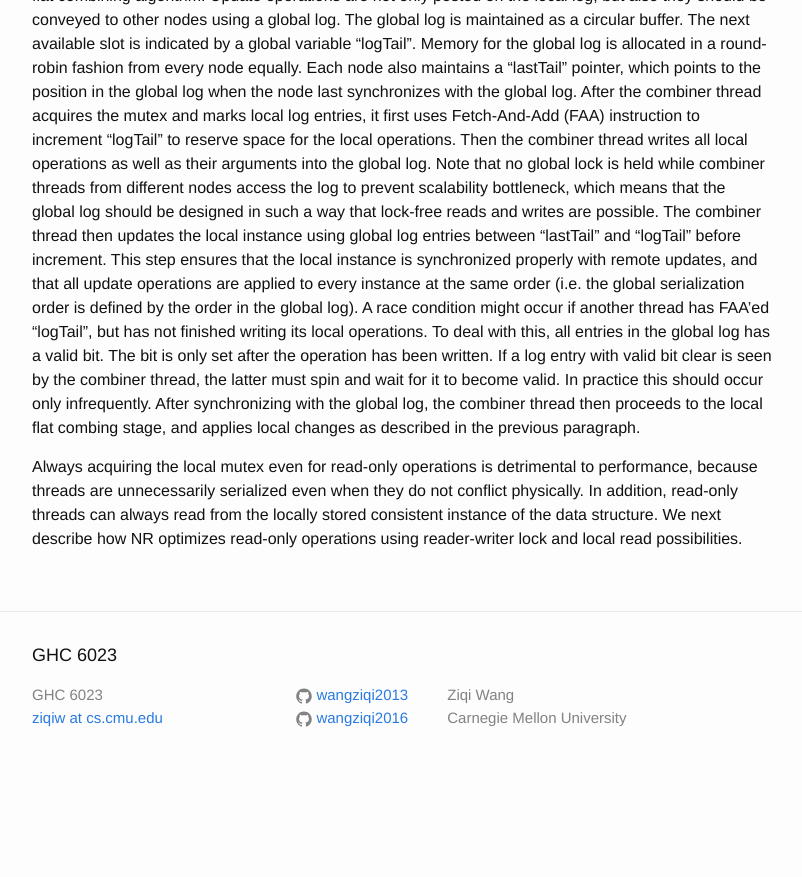
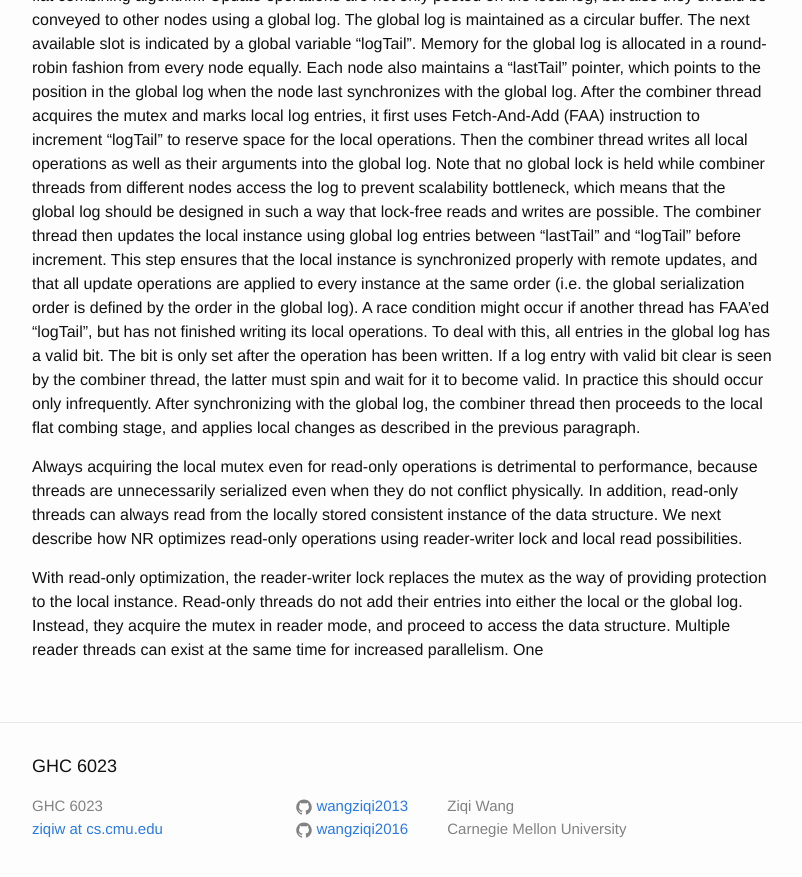
Before and after one commit to wangziqi2013/wangziqi2013.github.io, a Jekyll site: the page built from _posts/2019-01-09- black-box-concurrent-data-structures-for-numa-architectures.markdown, in a window 1280 px wide and 900 px high, scrolled down 1465 px. Shown: the top 877 px of the window, without its empty margins (238-1040 px from the left). Built offline with Jekyll 4.4.1, drawn with Linux system fonts in a browser that asks for light colours; before the commit the page ends 2254 px from its top, so only the background shows below that.

Commit message:
Adding rw lock

```diff
--- a/_posts/2019-01-09- black-box-concurrent-data-structures-for-numa-architectures.markdown
+++ b/_posts/2019-01-09- black-box-concurrent-data-structures-for-numa-architectures.markdown
@@ -70,3 +70,8 @@ Always acquiring the local mutex even for read-only operations is detrimental to
 unnecessarily serialized even when they do not conflict physically. In addition, read-only threads can always read from
 the locally stored consistent instance of the data structure. We next describe how NR optimizes read-only operations
 using reader-writer lock and local read possibilities.
+
+With read-only optimization, the reader-writer lock replaces the mutex as the way of providing protection to the
+local instance. Read-only threads do not add their entries into either the local or the global log. Instead, they
+acquire the mutex in reader mode, and proceed to access the data structure. Multiple reader threads can exist at
+the same time for increased parallelism. One
```
